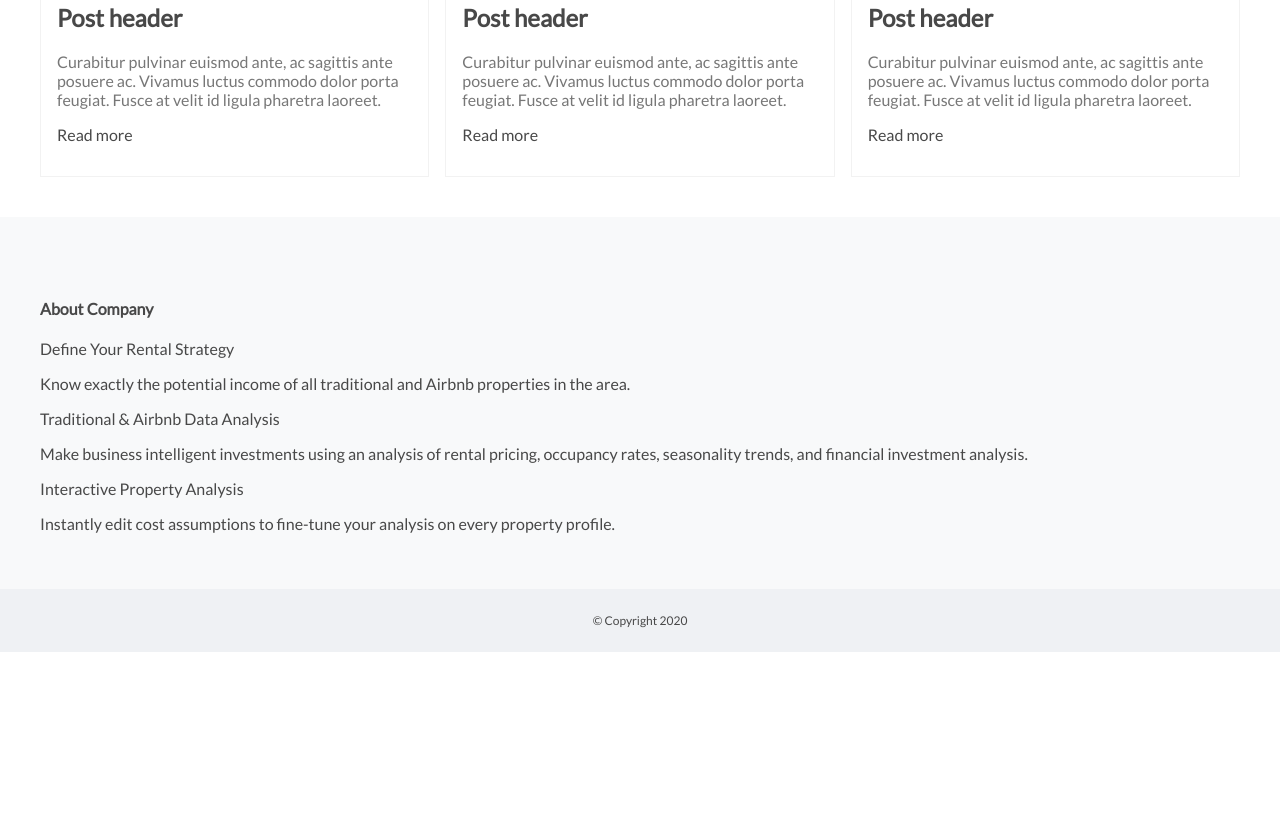
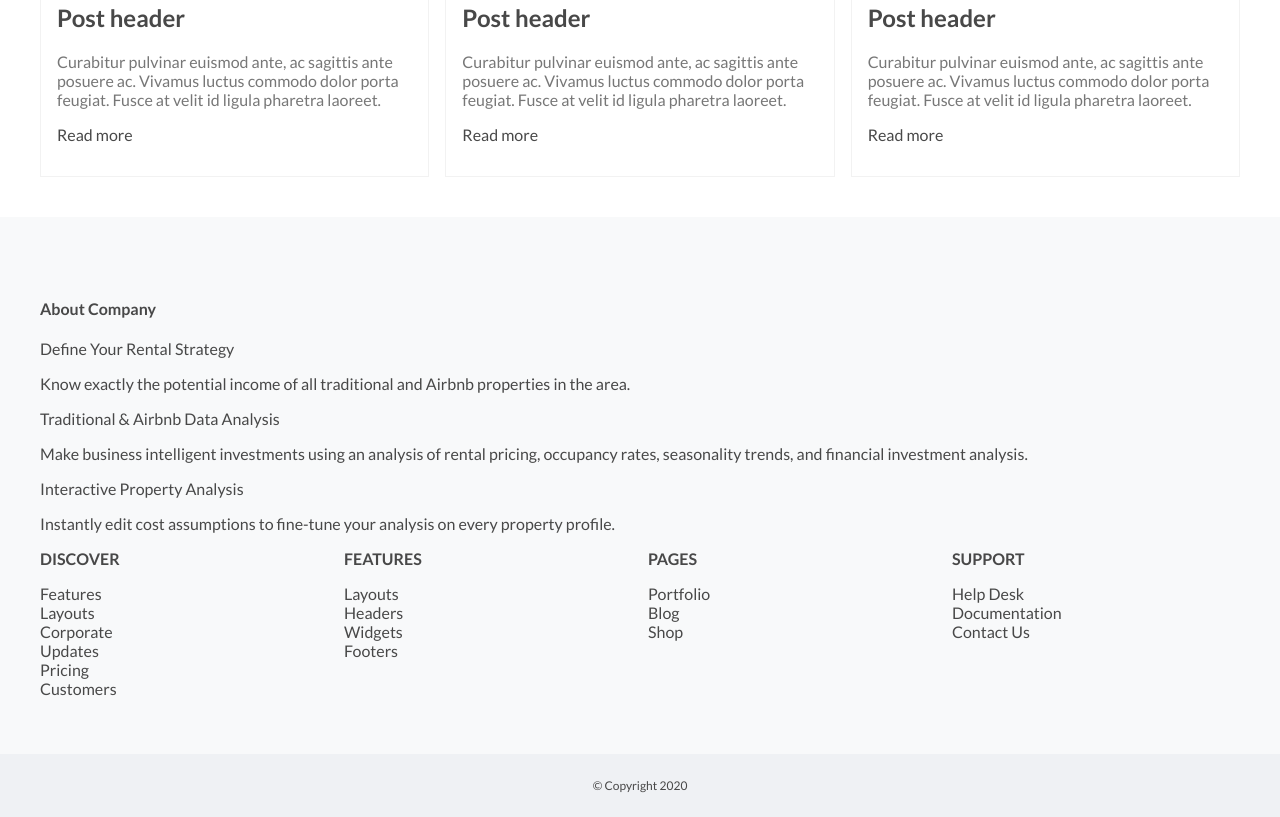
Before and after one commit to maksim-korzhov/grid_flatsome, a website built with webpack: page src/index.html in a window 1280 px wide. Shown: the part 951-1768 px from the top of the page. Before the commit the page ends 1603 px from the top, so only its background shows below. Built offline with nearby package versions, Linux system fonts and the light colour scheme.

Commit message:
Added html markup for the footer menu

```diff
--- a/src/index.html
+++ b/src/index.html
@@ -181,6 +181,44 @@
                             <p>Instantly edit cost assumptions to fine-tune your analysis on every property profile.</p>
                         </div>
                     </div>
+                    <div class="grid grid grid--four-columns">
+                        <div class="widget">
+                            <div class="widget_title">DISCOVER</div>
+                            <ul class="list">
+                                <li><a href="#">Features</a></li>
+                                <li><a href="#">Layouts</a></li>
+                                <li><a href="#">Corporate</a></li>
+                                <li><a href="#">Updates</a></li>
+                                <li><a href="#">Pricing</a></li>
+                                <li><a href="#">Customers</a></li>
+                            </ul>
+                        </div>
+                        <div class="widget">
+                            <div class="widget_title">FEATURES</div>
+                            <ul class="list">
+                                <li><a href="#">Layouts</a></li>
+                                <li><a href="#">Headers</a></li>
+                                <li><a href="#">Widgets</a></li>
+                                <li><a href="#">Footers</a></li>
+                            </ul>
+                        </div>
+                        <div class="widget">
+                            <div class="widget_title">PAGES</div>
+                            <ul class="list">
+                                <li><a href="#">Portfolio</a></li>
+                                <li><a href="#">Blog</a></li>
+                                <li><a href="#">Shop</a></li>
+                            </ul>
+                        </div>
+                        <div class="widget">
+                            <div class="widget_title">SUPPORT</div>
+                            <ul class="list">
+                                <li><a href="#">Help Desk</a></li>
+                                <li><a href="#">Documentation</a></li>
+                                <li><a href="#">Contact Us</a></li>
+                            </ul>
+                        </div>
+                    </div>
                 </div>
                 <div class="copyright-content">
                     <p>© Copyright 2020</p>
--- a/src/scss/main.scss
+++ b/src/scss/main.scss
@@ -1,4 +1,4 @@
-@import url('https://fonts.googleapis.com/css2?family=Lato&display=swap');
+@import url('https://fonts.googleapis.com/css2?family=Lato:wght@400;700&display=swap');
 @import url('https://fonts.googleapis.com/css2?family=Poppins:wght@600&display=swap');
 
 $body-color: #484848;
@@ -42,6 +42,12 @@ a {
   grid-template-columns: repeat(3, 1fr);
   grid-gap: 1rem;
 }
+
+.grid--four-columns {
+  grid-template-columns: repeat(4, 1fr);
+  grid-gap: 1rem;
+}
+
 
 .flex {
   display: flex;
@@ -140,6 +146,17 @@ a {
   padding: 40px 0;
 }
 
+.list {
+  list-style: none;
+  padding-left: 0;
+}
+
+.widget {
+  &_title {
+    font-weight: bold;
+  }
+}
+
 /* Footer */
 .footer-content {
   background: #f8f9fa;
```
